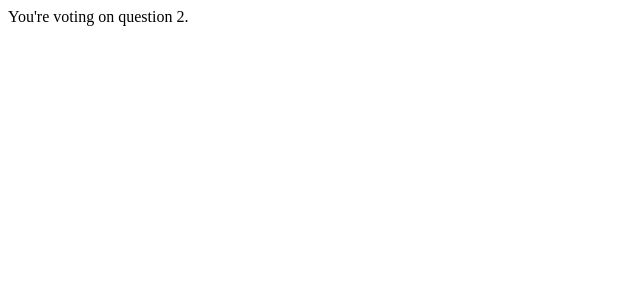
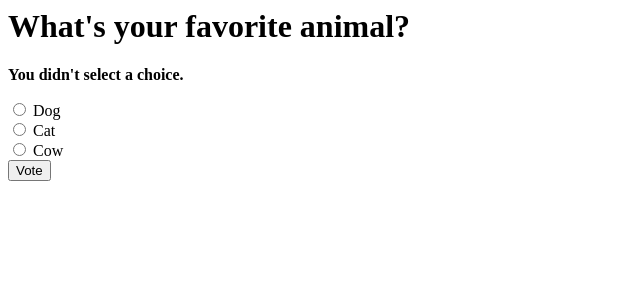
Before and after one commit to wzwane/poll-inator, a Django app: page /polls/2/vote/ in a window 1280 px wide. Shown: the top 300 px of the page, without its empty margins (0-640 px from the left). Run offline with Django 3.2, Linux system fonts and the light colour scheme; data comes from the database, SQL or seed files in the repository; both versions use the stored data as it was after the commit.

Commit message:
Voting works now. Can't see results yet.

```diff
--- a/pollinator/polls/templates/polls/detail.html
+++ b/pollinator/polls/templates/polls/detail.html
@@ -1,6 +1,12 @@
 <h1>{{ question.question_text }}</h1>
-<ul>
+
+{% if error_message %}<p><strong>{{ error_message }}</strong></p>{% endif %}
+
+<form action="{% url 'vote' question.id %}" method="post">
+{% csrf_token %}
 {% for choice in question.choice_set.all %}
-	<li>{{ choice.choice_text }}</li>
+	<input type="radio" name="choice" id="choice{{ forloop.counter }}" value="{{ choice.id }}"/>
+	<label for="choice{{ forloop.counter }}">{{ choice.choice_text }}</label><br />
 {% endfor %}
-</ul>
+<input type="submit" value="Vote" />
+</form>
--- a/pollinator/polls/views.py
+++ b/pollinator/polls/views.py
@@ -1,8 +1,9 @@
-from django.shortcuts import render
+from django.shortcuts import render, get_object_or_404
 from django.http import HttpResponse, HttpResponseRedirect, Http404
 from django.template import loader
 from .models import Question, Choice
 from .forms import QuestionForm
+from django.urls import reverse
 
 def index(request):
 	question_list = Question.objects.all()
@@ -21,26 +22,39 @@ def index(request):
 	return render(request, 'polls/index.html', context)
 """
 
+"""Original detail() method"""
+"""
 def detail(request, question_id):
 	try:
 		question = Question.objects.get(pk=question_id)
 	except Question.DoesNotExist:
 		raise Http404("Question does not exist")
 	return render(request, 'polls/detail.html', {'question': question})
+"""
 
-"""Just making use of get_object_or_404() method"""
-"""
+"""Making use of get_object_or_404() method"""
 def detail(request, question_id):
 	question = get_object_or_404(Question, pk=question_id)
 	return render(request, 'polls/detail.html', {'question': question})
-"""
+
 
 def results(request, question_id):
 	response = "You're looking at the results of question %s."
 	return HttpResponse(response % question_id)
 
 def vote(request, question_id):
-	return HttpResponse("You're voting on question %s." % question_id)
+	question = get_object_or_404(Question, pk=question_id)
+	try:
+		selected_choice = question.choice_set.get(pk=request.POST['choice'])
+	except (KeyError, Choice.DoesNotExist):
+		return render(request, 'polls/detail.html', {
+			'question': question,
+			'error_message': "You didn't select a choice.",
+			})
+	else:
+		selected_choice.votes += 1
+		selected_choice.save()
+		return HttpResponseRedirect(reverse('results', args=(question.id,)))
 
 def mainPage(request):
 	question_list = Question.objects.all()
```
Also changed, not shown: pollinator/db.sqlite3, 1 other file.
